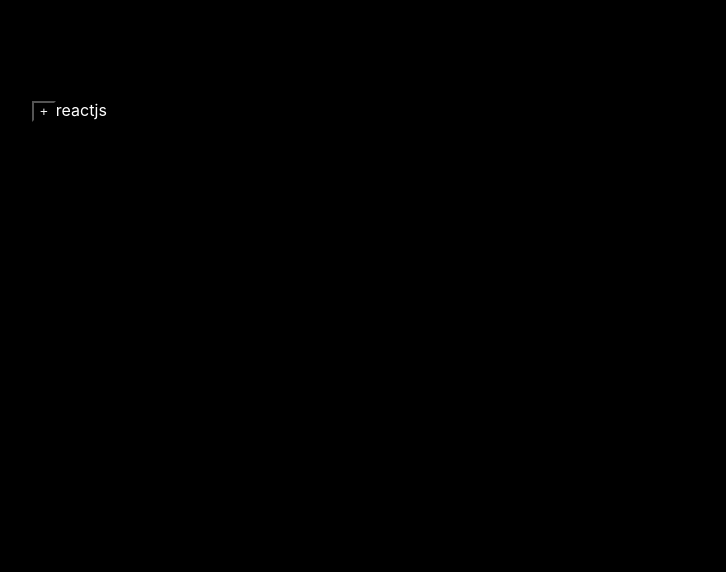
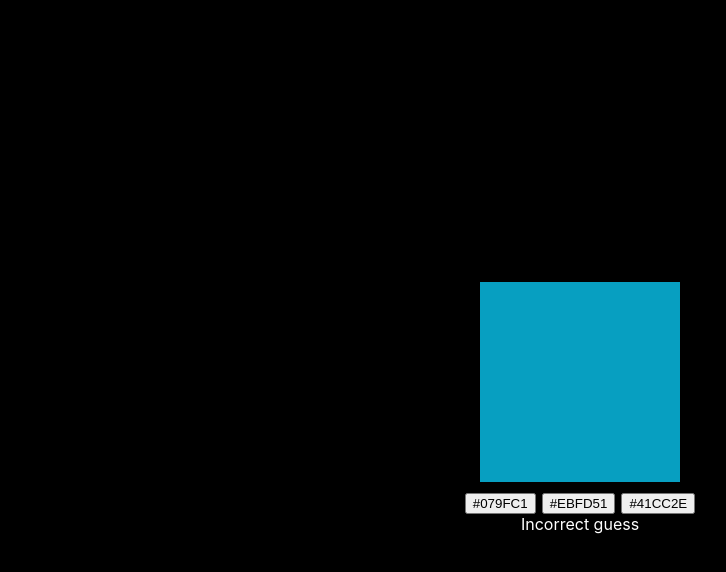
Before and after one commit to Sskythe/React-Fun-codes, a React (Create React App) app: page / in a window 1280 px wide. Shown: the top 572 px of the page, without its empty margins (68-794 px from the left). Built offline with nearby package versions, Linux system fonts and the light colour scheme.

Commit message:
Created a colour guesser game

```diff
--- a/src/App.js
+++ b/src/App.js
@@ -2,13 +2,17 @@
 import './App.css';
 
 import TreeStructure from './components/TreeStructure';
+import Dropdown from './components/Dropdown';
+import ColorGuesser from './components/ColorGuesser';
 
 
 
 
 function App() {
   return (
-    <TreeStructure/>
+    // <TreeStructure/>
+    // <Dropdown/>
+    <ColorGuesser/>
   )
 }
 
--- /dev/null
+++ b/src/components/ColorGuesser.css
@@ -0,0 +1,22 @@
+/* styles.css */
+.block {
+    display: flex;
+    justify-content: center;
+    flex-direction: column;
+    align-items: center;
+    width: 100vw; /* Set the width of the container to 100% of the viewport width */
+    height: 100vh; /* Set the height of the container to 100% of the viewport height */
+  }
+
+  .middle {
+    width: 200px;
+    height: 200px;
+    border-color: white;
+    /* Add any additional styles for the centered div */
+  }
+  .btns{
+    display: flex;
+    gap: 6px;
+    padding-top: 10px;
+
+  }
--- /dev/null
+++ b/src/components/ColorGuesser.js
@@ -0,0 +1,62 @@
+import React, { useEffect, useState } from 'react'
+import './ColorGuesser.css'
+
+
+const ColorGuesser = () => {
+    const [colour, setcolour] = useState("")
+    const [buttons, setButtons] = useState([])
+    const [result, setResult] = useState(undefined)
+
+    const getColour = () =>{
+        const temp = getRandomColour()
+        setcolour(temp)
+        setButtons([temp, getRandomColour(), getRandomColour()].sort(
+            () => 0.5 - Math.random()
+        ))
+    }
+    const getRandomColour = () => {
+        const list = ['0', '1', '2', '3', '4', '5', '6', '7', '8', '9', 'A', 'B', 'C', 'D', 'E', 'F'];
+
+        const res = new Array(6)
+            .fill("")
+            .map((val) => list[Math.floor(Math.random() * list.length)])
+            .join("")
+
+        return `#${res}`
+
+    }
+
+    useEffect(() => {
+        getColour()
+
+
+    }, [])
+    const checkGuess = (guess) => {
+        if (colour === guess){
+            getColour()
+            setResult(true)
+        }
+        else{
+            setResult(false)
+        }
+    }
+
+    return (
+
+        <div className='block'>
+            <div className='middle' style={{ backgroundColor: colour }}></div>
+            <div className='btns'>
+                {
+                    buttons.map((val, idx) => (
+                        <div key={idx}> <button onClick={()=>checkGuess(val)}>{val}</button>
+                        </div>
+                    ))
+                }
+
+            </div>
+            {result ? 'correct guess':'Incorrect guess' }
+        </div>
+    )
+}
+
+export default ColorGuesser
--- /dev/null
+++ b/src/components/Dropdown.js
@@ -0,0 +1,47 @@
+import React, { useState } from 'react'
+
+const data = [
+    {
+        cname: "India",
+        cities: ['mumbai', 'blr', 'pune']
+    },
+    {
+        cname: "USA",
+        cities: ['NY', 'SF', 'CAL']
+    },
+    {
+        cname: "UK",
+        cities: ['London', 'YS', 'SH']
+    },
+]
+
+
+const Dropdown = () => {
+
+    const [country, setCountry] = useState("")
+    const [city, setCity] = useState("")
+    return (
+        <div>
+            <div>
+                <h3> choose the conuntries</h3>
+                <select value={country} onChange={(e) => setCountry(e.target.value)}>
+                    {data.map((val, idx) => {
+                        return <option >{val.cname}</option>
+                    })}
+                </select>
+            </div>
+            {country}
+            <div>
+                {country && <div><h3> choose the cities of {country}</h3>
+                    <select >
+                        {data.find((val) => val.cname === country).cities.map((val, idx) => {
+                            return <option  >{val}</option>
+                        })}
+                    </select></div>}
+
+            </div>
+        </div>
+    )
+}
+
+export default Dropdown
--- a/src/index.css
+++ b/src/index.css
@@ -1,10 +1,9 @@
 body {
-  margin: 0;
+
   background-color: black;
   color: white;
-  display: flex;
-  padding-top: 100px;
-  padding-left: 100px;
+
+
   font-family: -apple-system, BlinkMacSystemFont, 'Segoe UI', 'Roboto', 'Oxygen',
     'Ubuntu', 'Cantarell', 'Fira Sans', 'Droid Sans', 'Helvetica Neue',
     sans-serif;
```
